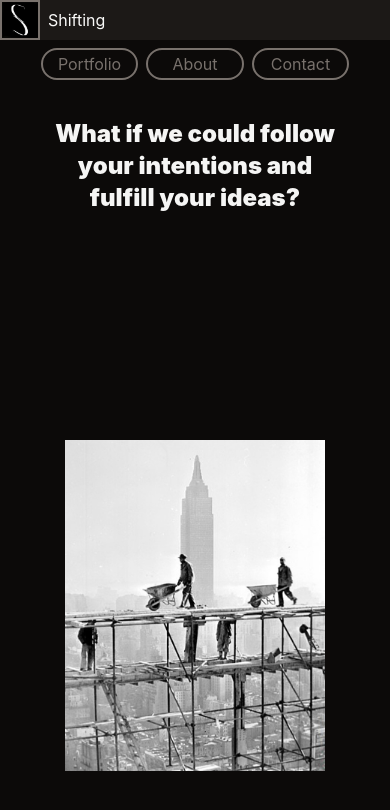
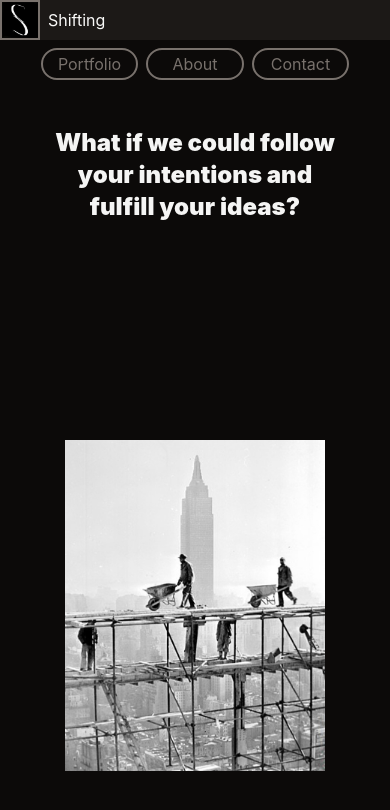
Before and after one commit to pedro-cal/shifting-front, a Next.js app: page / in a window 390 px wide. Shown: the top 810 px of the page. Built offline with nearby package versions, Linux system fonts and the light colour scheme.

Commit message:
Feat: Header and Section One added

```diff
--- a/components/SectionOne/SectionOne.tsx
+++ b/components/SectionOne/SectionOne.tsx
@@ -5,8 +5,8 @@ export default function SectionOne(){
 
     return(
         <>
-            <section className="pt-2 bg-stone-950 flex flex-col md:flex-row h-screen">
-                <div className="h-1/3 md:h-full md:w-1/2 flex items-center place-content-center">
+            <section className="pt-2 md:p-0 bg-stone-950 flex flex-col md:flex-row h-screen">
+                <div className="pt-3 md:p-0 h-1/3 md:h-full md:w-1/2 flex items-center place-content-center">
                     <p className="md:pl-20 w-3/4 h-1/2 md:h-fit font-sans text-center md:text-left text-2xl md:text-4xl lg:text-5xl xl:text-6xl 2xl:text-9xl text-stone-100 font-black">What if we could follow your intentions and fulfill your ideas?</p>
                 </div>
                 <div className="h-2/3 md:h-full md:w-1/2 flex items-center place-content-center">
```
